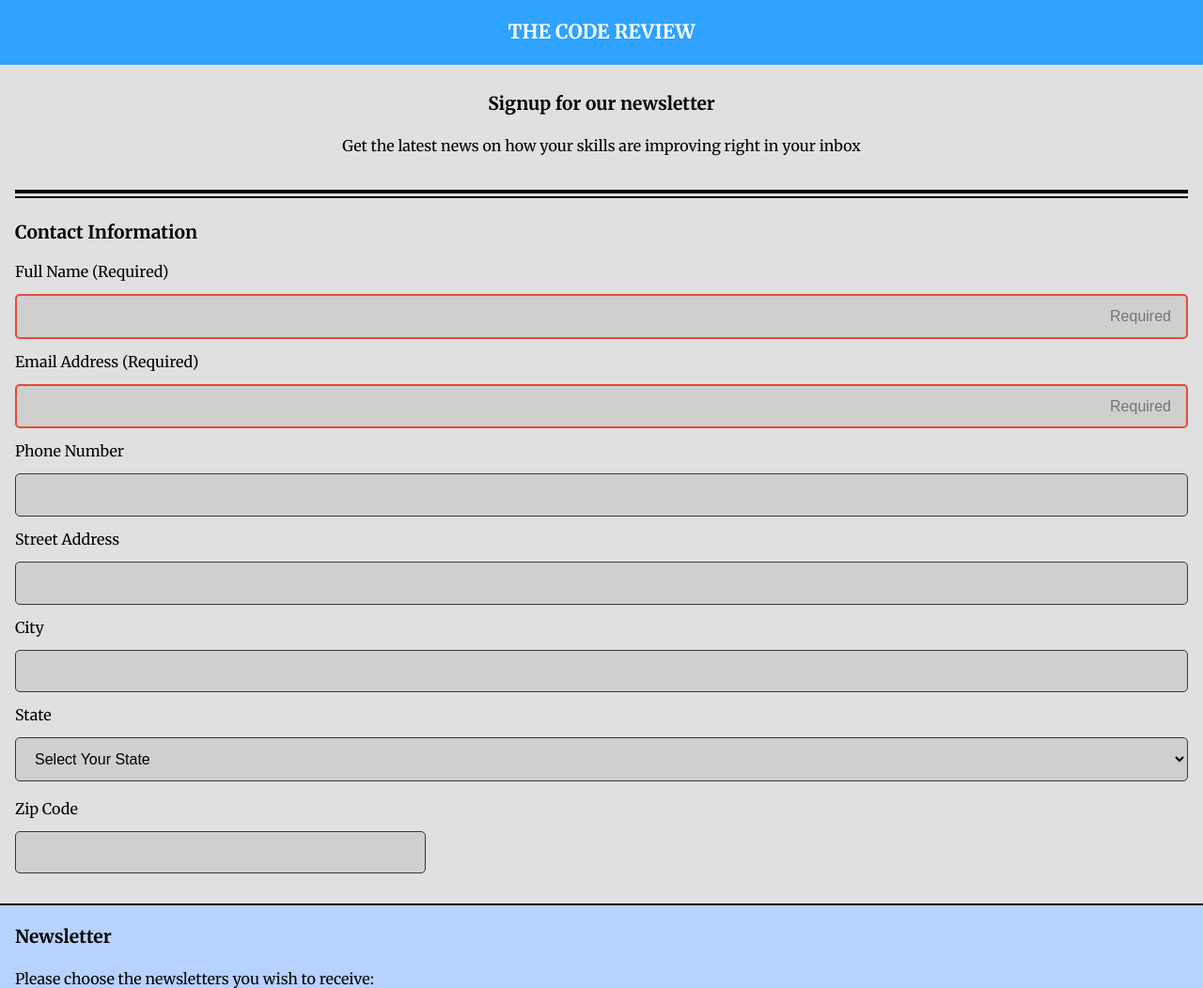
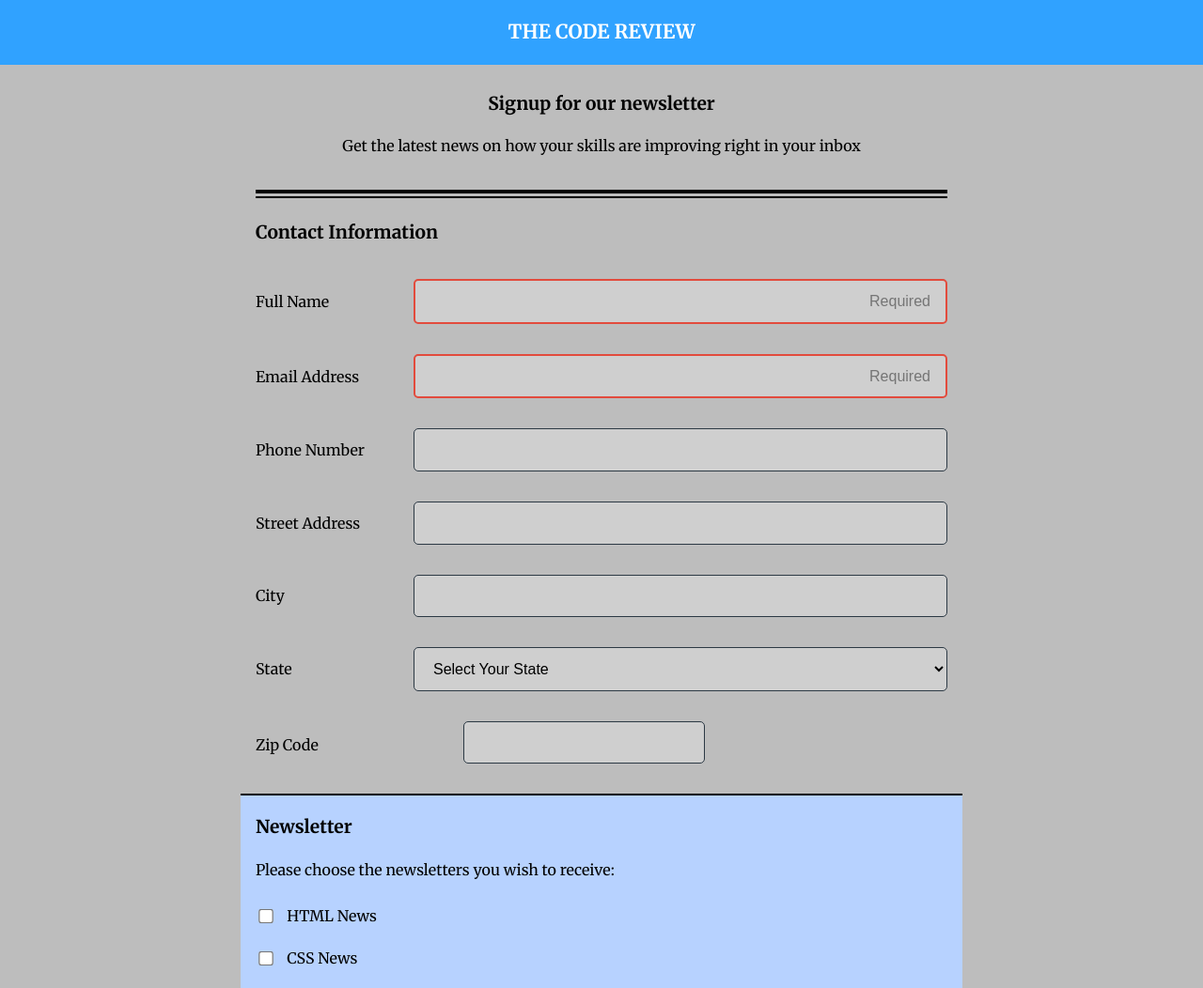
Before and after one commit to theletterjay/techdegree-project-003, a plain HTML site: page index.html in a window 1280 px wide. Shown: the top 1052 px of the page at 94% size. Drawn offline with nearby package versions, Linux system fonts and the light colour scheme.

Commit message:
Edits to desktop CSS

```diff
--- a/css/styles.css
+++ b/css/styles.css
@@ -40,16 +40,16 @@ body {
         MOBILE - TEXTAREA HIGHLIGHTS &
             TRANSITIONS + GLOBAL
     ============================================= */
-input:focus,
+input[type=text]:focus,
+input[type=email]:focus,
+input[type=tel]:focus,
 textarea:focus,
 select:focus {
     outline: none;
     border: 1px solid #1a72bb;
     box-shadow: 0 0 .5rem rgb(8, 92, 92);
-    transition: ease-in 200ms;
+    transition: 200ms;
 }
-
-
 
 /*  =============================================
         MOBILE - DOUBLE BORDER + GLOBAL STYLES
@@ -68,7 +68,6 @@ select:focus {
     margin: .2rem 0rem;
 }
 
-
 /* ==========================================
             (MOBILE-FIRST) HEADER STYLES
     ========================================== */
@@ -83,7 +82,6 @@ select:focus {
     text-transform: uppercase;
     text-align: center;
 }
-
 
 /* ==============================================
             (MOBILE-FIRST) "SIGN-UP" STYLES
@@ -117,7 +115,9 @@ fieldset {
     padding-bottom: 1rem;
 }
 
-input,
+input[type=text],
+input[type=email],
+input[type=tel],
 select {
     background-color: rgb(207, 207, 207);
     font-size: 1rem;
@@ -240,16 +240,50 @@ footer p {
     text-align: center;
 }
 
-
 /* ===========================================================================
                                 MEDIA QUERY (DESKTOP)
    =========================================================================== */
 
 /* =================================================================
-            (DESKTOP VIEW) Applied at 960px or wider
+            (DESKTOP VIEW) Applied at 768px or wider
    ================================================================ */
-@media (min-width: 765px) {
+@media (min-width: 768px) {
     body {
-        background-color: rgb(224, 224, 224);
+
+        background-color: rgb(189, 189, 189);
     }
+
+    .wrapper {
+        width: 768px;
+        margin: 0 auto;
+    }
+
+    .top-intro {
+        width: 100%;
+    }
+
+    .my-form {
+        /* display: flex; */
+        /* flex-direction: column; */
+        /* flex-wrap: nowrap; */
+        /* justify-content: flex-end; */
+    }
+
+    .main-form {
+        display: flex;
+        flex-direction: colum;
+    }
+
+    .flex-forms {
+        display: flex;
+        flex-direction: row;
+        align-items: center;
+    }
+
+    .flex-forms label {
+        flex-basis: 30%;
+    }
+
+
+
 }
--- a/index.html
+++ b/index.html
@@ -21,10 +21,11 @@
             <p class="browsehappy">You are using an <strong>outdated</strong> browser. Please <a href="#">upgrade your browser</a> to improve your experience.</p>
         <![endif]-->
 
-        <div class="wrapper">
         <header class="top-intro">
             <h1>The Code Review</h1>
         </header>
+
+        <div class="wrapper">
 
             <section class="signup">
                 <h2>Signup for our newsletter</h2>
@@ -35,28 +36,41 @@
                 <hr class="top-line">
                 <hr class="bottom-line">
 
-                <h2>Contact Information</h2>
+                <h2>
+                    <legend>Contact Information</legend>
+                </h2>
             </section>
 
             <section class="my-form">
                 <form action="#" method="post" name="contact-info">
                     <fieldset class="main-form">
 
-                        <label id="fname" for="fname">Full Name (Required)</label>
+                        <div class="flex-forms">
+                            <label id="fname" for="fname">Full Name</label>
                             <input id="fname-box" type="text" name="name" placeholder="Required" required>
+                        </div>
 
-                        <label id="email" for="email">Email Address (Required)</label>
+                        <div class="flex-forms">
+                            <label id="email" for="email">Email Address</label>
                             <input id="email-box" type="email" name="email" placeholder="Required" required>
+                        </div>
 
+                        <div class="flex-forms">
                             <label id="phone" for="phone">Phone Number</label>
                             <input id="phone-box" type="tel" name="phone">
+                        </div>
 
+                        <div class="flex-forms">
                             <label id="street-addr" for="location">Street Address</label>
                             <input id="street-addr-box" type="text" name="address">
+                        </div>
 
+                        <div class="flex-forms">
                             <label id="city" for="location">City</label>
                             <input id="city-box" type="text" name="city">
+                        </div>
 
+                        <div class="flex-forms">
                             <label id="state" for="location">State</label>
                             <select id="state-dropdown" type="text" name="state" placeholder="Select Your State">
                                 <option value="choose one">Select Your State</option>
@@ -112,16 +126,22 @@
                                 <option value="WI">Wisconsin</option>
                                 <option value="WY">Wyoming</option>
                             </select>
+                        </div>
 
+                        <div class="flex-forms">
                             <label id="zip" for="location">Zip Code</label>
                             <input id="zip-box" type="text" name="zip">
+                        </div>
                     </fieldset>
+
 
                 </form>
             </section>
 
             <section class="newsletter">
-                <h2>Newsletter</h2>
+                <h2>
+                    <legend>Newsletter</legend>
+                </h2>
                 <p>Please choose the newsletters you wish to receive:</p>
 
                 <fieldset class="news-select">
@@ -160,11 +180,11 @@
             </section>
 
 
+
+        </div>
         <footer>
             <p>&copy;2021 The Code Review</p>
         </footer>
-        </div>
-
         <script src="" async defer></script>
     </body>
 
```
Lines whose indentation alone changed are shown as unchanged.
